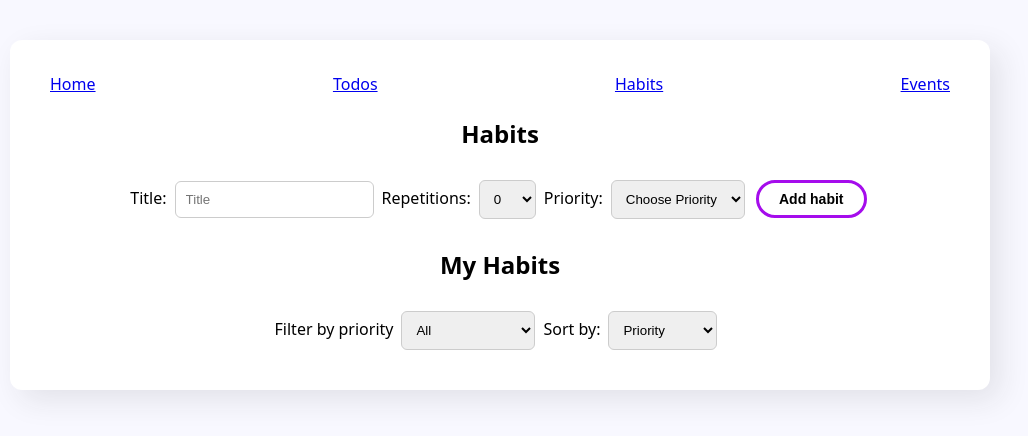
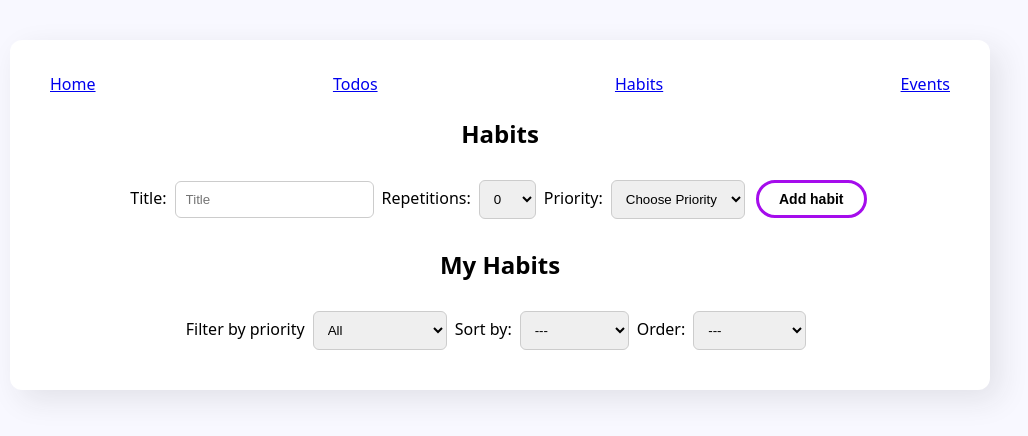
Before and after one commit to annaangvallskeppstedt-spec/Projektarbete-grupp-6, a React (Vite) app: page /Habits in a window 1280 px wide. Shown: the top 436 px of the page, without its empty margins (140-1168 px from the left). Built offline with nearby package versions, Linux system fonts and the light colour scheme.

Commit message:
Order ascending and descending

```diff
--- a/src/components/Habitlist.jsx
+++ b/src/components/Habitlist.jsx
@@ -14,6 +14,8 @@ const Habitlist = () => {
         sortedHabits,
         sortBy,
         setSortBy,
+        sortOrder,
+        setSortOrder,
     } = useContext(HabitContext)
 
     return(
@@ -30,10 +32,17 @@ const Habitlist = () => {
 
             <label>Sort by:</label>
             <select name="sortBy" value={sortBy} onChange={(e) => setSortBy(e.target.value)}>
+                <option value="">---</option>
                 <option value="priority">Priority</option>
                 <option value="repetitions">Repetitions</option>
             </select>
 
+            <label>Order:</label>
+            <select name="sortOrder" value={sortOrder} onChange={(e) => setSortOrder(e.target.value)}>
+                <option value="">---</option>
+                <option value="asc">Ascending</option>
+                <option value="desc">Descending</option>
+            </select>
 
             <div className="habit-card-container">
                 {sortedHabits.map(habit => (
--- a/src/context/HabitContext.jsx
+++ b/src/context/HabitContext.jsx
@@ -1,21 +1,17 @@
 import { createContext, useState, useEffect, useMemo } from "react";
 
-//skapar och exporterar context för habits
 export const HabitContext = createContext()
 
-//skapar en habit provider
 export const HabitProvider = ({ children }) => {
 
-    //flyttar states från habits.jsx
     const [habitInput, setHabitInput] = useState("")
     const [habitList, setHabitList] = useState(JSON.parse(localStorage.getItem("habitList")) || [])
     const [goal, setGoal] = useState("")
     const [priority, setPriority] = useState("")
     const [filter, setFilter] = useState("all")
-    const [sortBy, setSortBy] = useState("priority")
+    const [sortBy, setSortBy] = useState("")
+    const [sortOrder, setSortOrder] = useState("")
 
-
-    //Flyttar in funktioner och useEffect från habits.jsx
 
     const handleNewHabit = () => {
 
@@ -78,22 +74,27 @@ export const HabitProvider = ({ children }) => {
         )
     }
 
+    const sortHabits = (habits, sortBy, sortOrder) => {
+        if(!sortBy || !sortOrder) return habits;
 
-    //Funktion för sortering och filtrering
-
-    const sortHabits = (habits, sortBy) => {
         const priorityOrder = { high: 1, medium: 2, low: 3 }
 
         return [...habits].sort((habit1, habit2) => {
+            const result = 0;
+
             if (sortBy === "priority") {
-                return priorityOrder[habit1.priority.toLowerCase()] - priorityOrder[habit2.priority.toLowerCase()]
-            } else if (sortBy === "repetitions") {
-                return habit2.progress - habit1.progress
-            } else {
-                return 0;
+                result =
+                priorityOrder[habit1.priority.toLowerCase()] -
+                priorityOrder[habit2.priority.toLowerCase()]
             }
-        })
-    }
+
+            if (sortBy === "repetitions") {
+                return habit1.progress - habit2.progress
+            }
+
+                return sortOrder === "asc" ? result : -result
+            })
+        }
 
     const filteredHabits = useMemo(() => {
         return filter === "all"
@@ -101,22 +102,16 @@ export const HabitProvider = ({ children }) => {
     }, [habitList, filter])
 
     const sortedHabits = useMemo(() => {
-    return sortHabits(filteredHabits, sortBy)
+    return sortHabits(filteredHabits, sortBy, sortOrder)
     }, [filteredHabits, sortBy])
-
-    //useEffect för att spara varje ändring i localStorage
 
     useEffect(() =>  {
         localStorage.setItem("habitList", JSON.stringify(habitList))
     },[habitList])
 
-    //delete funktion
-
     const removeHabit = (id) => {
         setHabitList(habitList.filter(h => h.id !== id))
 }
-
-
 
     return(
         <HabitContext.Provider value={{
@@ -138,6 +133,8 @@ export const HabitProvider = ({ children }) => {
             sortedHabits,
             sortBy,
             setSortBy,
+            sortOrder,
+            setSortOrder,
             }}>
             {children}
         </HabitContext.Provider>
```
